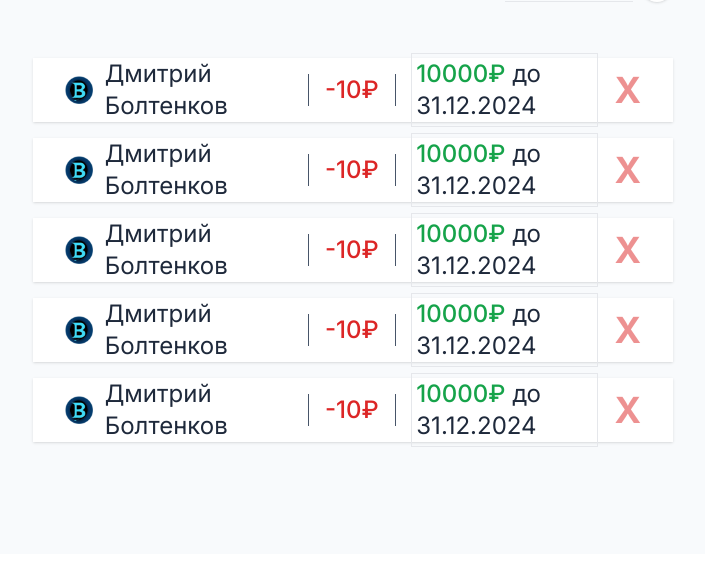
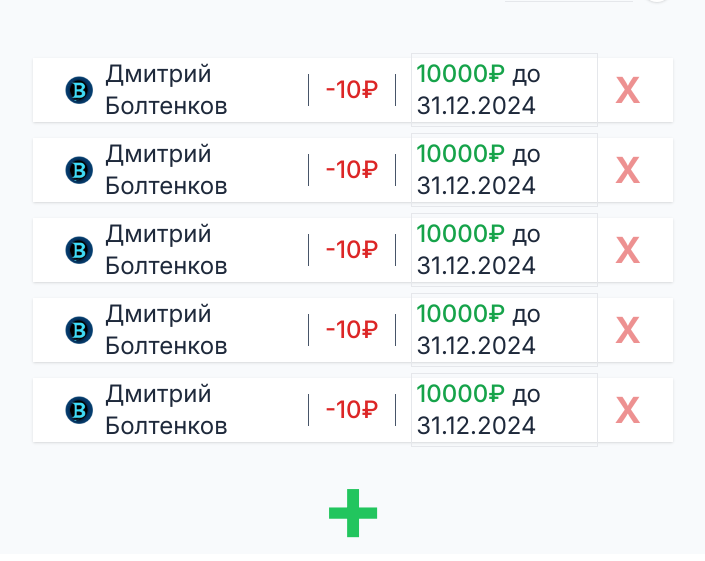
Before and after one commit to Dovarian/Debts, a Next.js app: page / in a window 1280 px wide. Shown: the part 246-807 px from the top of the page, without its empty margins (287-992 px from the left). Built offline with nearby package versions, Linux system fonts and the light colour scheme.

Commit message:
Add new debt btn

```diff
--- a/components/main/main.jsx
+++ b/components/main/main.jsx
@@ -7,12 +7,13 @@ export function Main() {
             <div>
                 <Filter />
             </div>
-            <div className="flex flex-col gap-4">
+            <div className="flex flex-col gap-4 justify-center items-center">
                 <Debt />
                 <Debt />
                 <Debt />
                 <Debt />
                 <Debt />
+                <span className="select-none cursor-pointer font-bold text-8xl text-green-500">+</span>
             </div>
         </div>
     );
```
